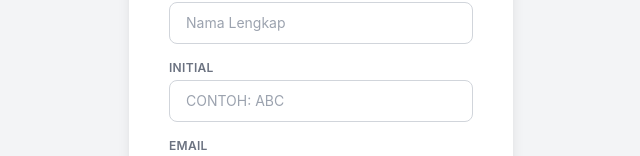
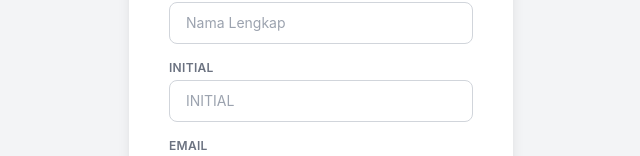
Before and after one commit to farizrivaldo98/eglapi_frontend, a React (Create React App) app: page /register in a window 1280 px wide. Shown: the part 302-458 px from the top of the page, without its empty margins (319-959 px from the left). Built offline with nearby package versions, Linux system fonts and the light colour scheme.

Commit message:
Update Register.jsx

```diff
--- a/src/pages/Register.jsx
+++ b/src/pages/Register.jsx
@@ -79,7 +79,7 @@ function Register() {
               required
               style={{ textTransform: "uppercase" }}
               className="w-full px-4 py-2.5 rounded-lg border border-gray-300 text-gray-900 text-sm focus:outline-none focus:ring-2 focus:ring-green-500 focus:border-transparent transition"
-              placeholder="Contoh: ABC"
+              placeholder="Initial"
             />
           </div>
 
```
